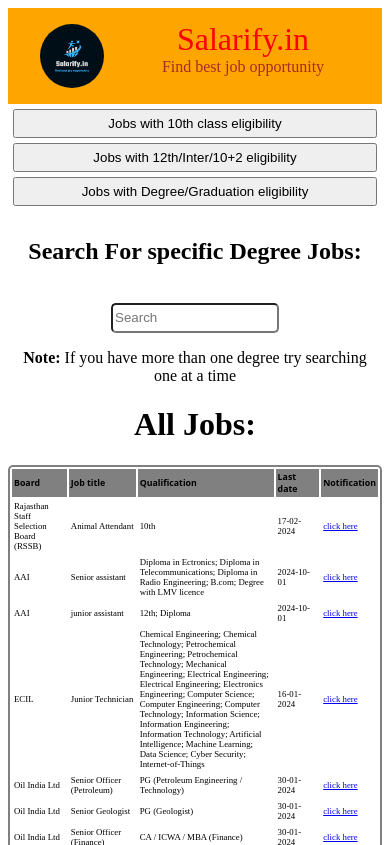
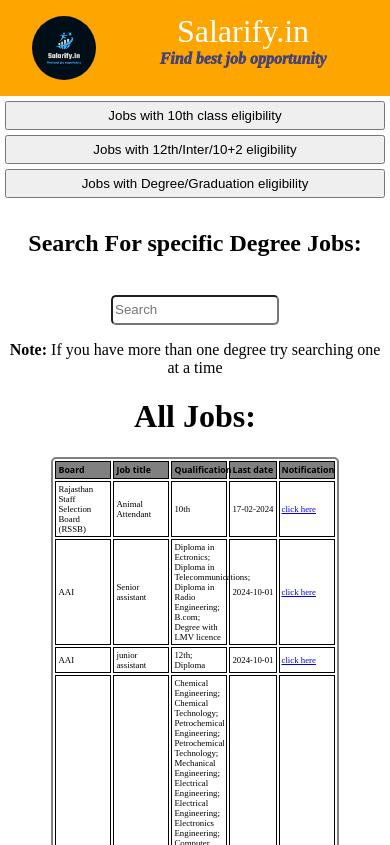
Before and after one commit to conserveenergy/salarify_, a plain HTML site: page index.html in a window 390 px wide. Shown: the top 845 px of the page. Drawn offline with Linux system fonts and the light colour scheme.

Commit message:
Update index.html

```diff
--- a/index.html
+++ b/index.html
@@ -3,8 +3,12 @@
 <head>
     <meta charset="UTF-8">
     <meta name="viewport" content="width=device-width, initial-scale=1.0">
-    <title>Salarify</title>
+    <title>Document</title>
     <style>
+        body{
+            width: 100%;
+            margin: 0;
+        }
         .head{
             background-color: grey;
             font-family: system-ui, -apple-system, BlinkMacSystemFont, 'Segoe UI', Roboto, Oxygen, Ubuntu, Cantarell, 'Open Sans', 'Helvetica Neue', sans-serif;
@@ -16,6 +20,7 @@
         }
         table tr td{
             padding: 1rem;
+            max-width: 120;
         }
 
         table{
@@ -23,6 +28,13 @@
             border: 2px solid grey;
             border-radius: 5px;
             padding: 1rem;
+            max-width: 75%;
+        }
+
+        th, td {
+            border: 1px solid black;
+            padding: 10px;
+            text-align: left;
         }
         h1{
             text-align: center;
@@ -62,13 +74,15 @@
 
         .center a{
             font-size: 400%;
-            color: red;
+            color: white;
         }
 
         .center p{
-            color: brown;
+            color: rgb(67, 67, 124);
             font-size: 100%;
             margin-top: 0;
+            font-style:italic;
+            font-weight: 1000;
         }
 
         input{
@@ -83,9 +97,18 @@
             /* background-color: orange; */
         }
 
-        @media (max-width:680px){
+        @media (max-width:780px){
             table{
                 font-size: 75%;
+            }
+
+            .head td{
+                font-weight: 900;
+                padding: 2px;
+            }
+            table tr td{
+                padding: 2px;
+                max-width: 100;
             }
         }
 
@@ -155,6 +178,10 @@
                 margin: 5px;
                 /* background-color: orange; */
             }
+
+            table tr td{
+                max-width: 50px;
+            }
         }
 
         @media (max-width:320px){
@@ -177,7 +204,9 @@
 
     <header>
         <div>
-            <img class="logo" src="Grow Up.png">
+            <a href="http://salarify.in/">
+                <img class="logo" src="Grow Up.png">
+            </a>
         </div>
 
         <div class="center">
```
